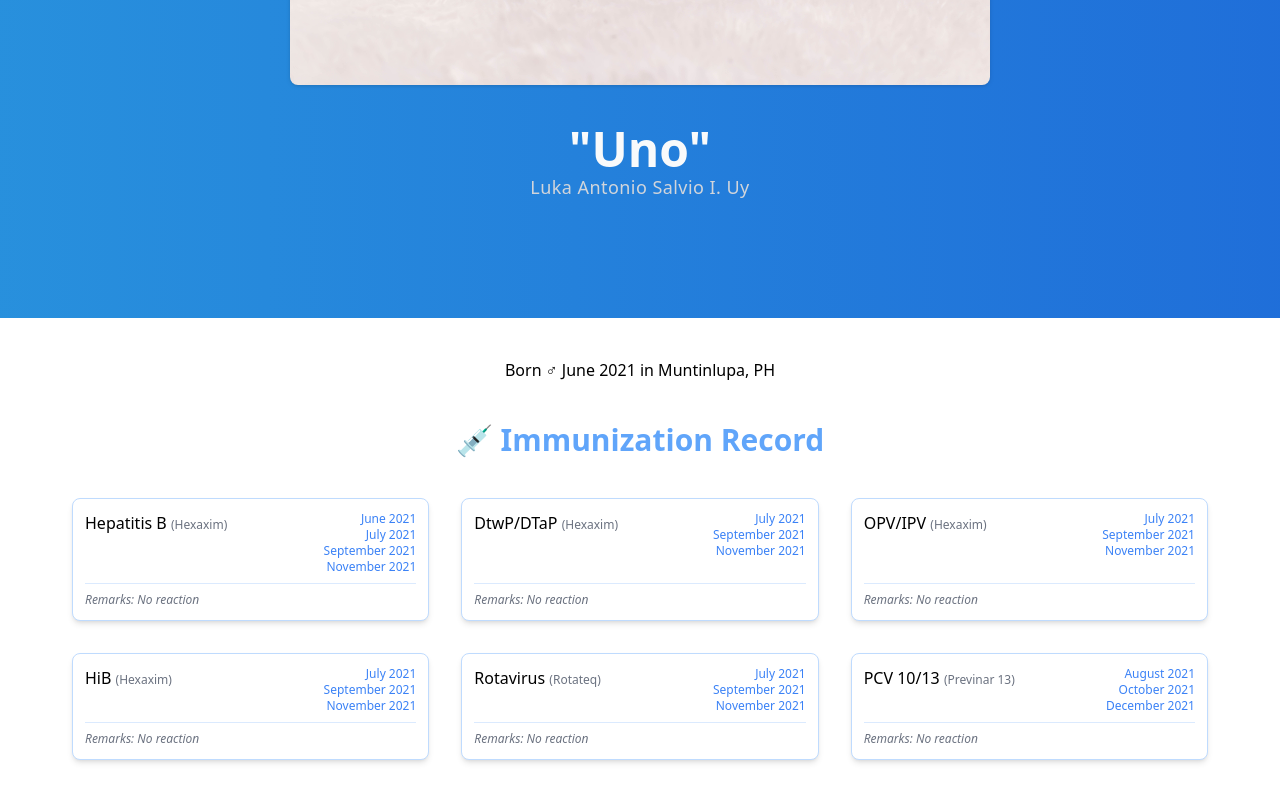
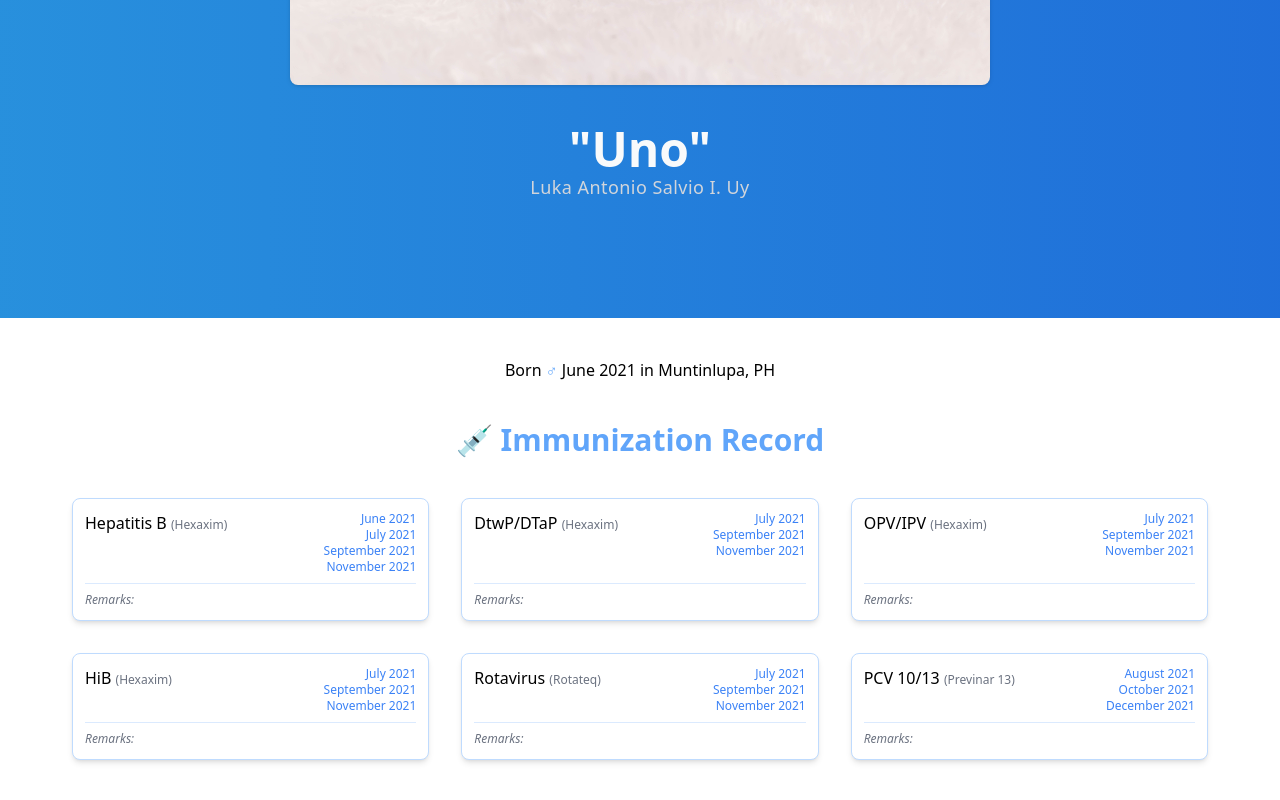
Before and after one commit to markanthonyuy/uno, a Next.js app: page / in a window 1280 px wide. Shown: the part 482-1282 px from the top of the page. Built offline with nearby package versions, Linux system fonts and the light colour scheme.

Commit message:
refactor, make SSR

```diff
--- /dev/null
+++ b/components/HeaderImage.js
@@ -0,0 +1,36 @@
+import Image from 'next/image'
+import { motion } from 'framer-motion'
+import styles from '../styles/Home.module.css'
+
+const HeaderImage = () => {
+  return (
+    <div
+      className={`${styles.header} flex flex-col place-content-center h-screen py-4`}
+    >
+      <div className="flex place-content-center px-4 mb-10">
+        <motion.div
+          className="inline-flex drop-shadow"
+          initial={{ scale: 0 }}
+          animate={{ scale: 1 }}
+        >
+          <Image
+            src="/uno.jpg"
+            width="700"
+            height="450"
+            className="rounded-lg pointer-events-none"
+            alt="Uno's Picture"
+          />
+        </motion.div>
+      </div>
+
+      <div className="text-center">
+        <p className="text-gray-50 text-5xl font-bold">&quot;Uno&quot;</p>
+        <p className="text-gray-300 text-lg tracking-wide">
+          Luka Antonio Salvio I. Uy
+        </p>
+      </div>
+    </div>
+  )
+}
+
+export default HeaderImage
--- a/pages/index.js
+++ b/pages/index.js
@@ -1,18 +1,65 @@
 import { useState } from 'react'
 import Head from 'next/head'
-import Image from 'next/image'
 import { motion } from 'framer-motion'
 import styles from '../styles/Home.module.css'
 import Card from '../components/Card'
+import HeaderImage from '../components/HeaderImage'
 
-export default function Home() {
+export function getServerSideProps() {
+  const immunizationData = [
+    {
+      name: 'Hepatitis B',
+      brand: 'Hexaxim',
+      dates: ['June 2021', 'July 2021', 'September 2021', 'November 2021'],
+      reaction: '',
+    },
+    {
+      name: 'DtwP/DTaP',
+      brand: 'Hexaxim',
+      dates: ['July 2021', 'September 2021', 'November 2021'],
+      reaction: '',
+    },
+    {
+      name: 'OPV/IPV',
+      brand: 'Hexaxim',
+      dates: ['July 2021', 'September 2021', 'November 2021'],
+      reaction: '',
+    },
+    {
+      name: 'HiB',
+      brand: 'Hexaxim',
+      dates: ['July 2021', 'September 2021', 'November 2021'],
+      reaction: '',
+    },
+    {
+      name: 'Rotavirus',
+      brand: 'Rotateq',
+      dates: ['July 2021', 'September 2021', 'November 2021'],
+      reaction: '',
+    },
+    {
+      name: 'PCV 10/13',
+      brand: 'Previnar 13',
+      dates: ['August 2021', 'October 2021', 'December 2021'],
+      reaction: '',
+    },
+  ]
+
+  return {
+    props: {
+      immunizationData,
+    },
+  }
+}
+
+export default function Home({ immunizationData }) {
   const [mousePosition, setMousePosition] = useState({ x: 0, y: 0 })
 
   return (
     <div className={styles.container}>
       <Head>
         <title>Uno | Luka Antonio Salvio I. Uy</title>
-        <meta name="description" content="Uno's website" />
+        <meta name="description" content="Uno's immunization record website" />
         <link rel="icon" href="/favicon.ico" />
       </Head>
 
@@ -49,36 +96,15 @@ export default function Home() {
           }}
           transition={{ delay: 0.1 }}
         />
-        <div
-          className={`${styles.header} flex flex-col place-content-center h-screen py-4`}
-        >
-          <div className="flex place-content-center px-4 mb-10">
-            <motion.div
-              className="inline-flex drop-shadow"
-              initial={{ scale: 0 }}
-              animate={{ scale: 1 }}
-            >
-              <Image
-                src="/uno.jpg"
-                width="700"
-                height="450"
-                className="rounded-lg pointer-events-none"
-                alt="Uno's Picture"
-              />
-            </motion.div>
-          </div>
 
-          <div className="text-center">
-            <p className="text-gray-50 text-5xl font-bold">&quot;Uno&quot;</p>
-            <p className="text-gray-300 text-lg tracking-wide">
-              Luka Antonio Salvio I. Uy
-            </p>
-          </div>
-        </div>
+        <HeaderImage />
 
         <div className="bg-white lg:p-10 md:px-8 py-10">
           <div className="text-center">
-            <p>Born ♂ June 2021 in Muntinlupa, PH</p>
+            <p>
+              Born <span className="text-blue-400 font-bold">♂</span> June 2021
+              in Muntinlupa, PH
+            </p>
           </div>
 
           <div className="p-5 py-10 text-center">
@@ -88,41 +114,15 @@ export default function Home() {
           </div>
 
           <motion.div className="grid lg:grid-cols-3 md:grid-cols-2 content-center gap-8 px-8">
-            <Card
-              name="Hepatitis B"
-              brand="Hexaxim"
-              dates={[
-                'June 2021',
-                'July 2021',
-                'September 2021',
-                'November 2021',
-              ]}
-            />
-            <Card
-              name="DtwP/DTaP"
-              brand="Hexaxim"
-              dates={['July 2021', 'September 2021', 'November 2021']}
-            />
-            <Card
-              name="OPV/IPV"
-              brand="Hexaxim"
-              dates={['July 2021', 'September 2021', 'November 2021']}
-            />
-            <Card
-              name="HiB"
-              brand="Hexaxim"
-              dates={['July 2021', 'September 2021', 'November 2021']}
-            />
-            <Card
-              name="Rotavirus"
-              brand="Rotateq"
-              dates={['July 2021', 'September 2021', 'November 2021']}
-            />
-            <Card
-              name="PCV 10/13"
-              brand="Previnar 13"
-              dates={['August 2021', 'October 2021', 'December 2021']}
-            />
+            {immunizationData.map(({ name, brand, dates, reaction }, i) => (
+              <Card
+                key={`record-${name}-${i}`}
+                name={name}
+                brand={brand}
+                dates={dates}
+                reaction={reaction}
+              />
+            ))}
           </motion.div>
         </div>
       </motion.main>
```
